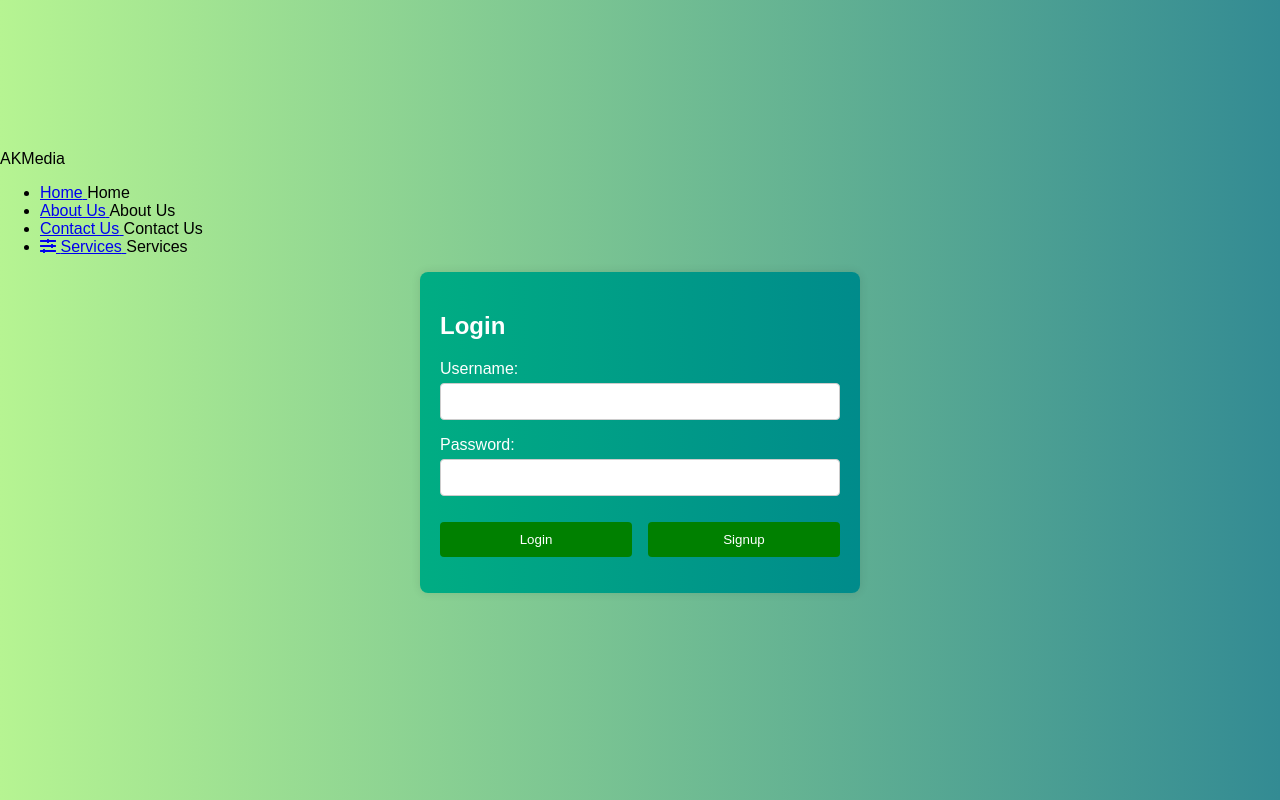
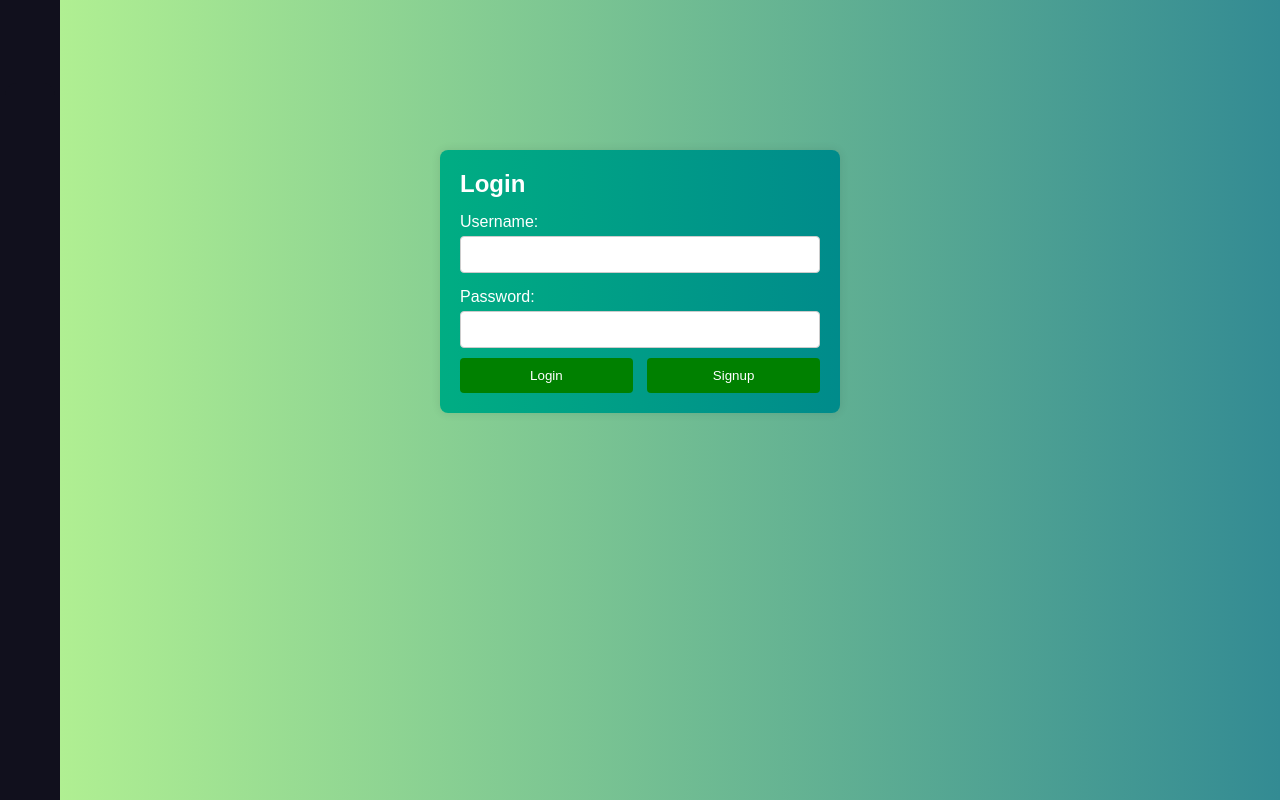
Before and after one commit to ansarkp10/akmedia, a Django app: page /login/ in a window 1280 px wide. Run offline with Django 5.2, Linux system fonts and the light colour scheme.

Commit message:
Update login.html

```diff
--- a/content/templates/login.html
+++ b/content/templates/login.html
@@ -88,6 +88,508 @@
         margin-top: 10px;
       }
     }
+
+    /* side navigation bar /*
+
+ /* Google Font Link */
+
+@import url('https://fonts.googleapis.com/css2?family=Poppins:wght@200;300;400;500;600;700&display=swap');
+
+*{
+
+  margin: 0;
+
+  padding: 0;
+
+  box-sizing: border-box;
+
+  font-family: "Poppins" , sans-serif;
+
+}
+
+.sidebar{
+
+  position: fixed;
+
+  left: 0;
+
+  top: 0;
+
+  height: 100%;
+
+  width: 60px;
+
+  background: #11101D;
+
+  padding: 3px 5px;
+
+  z-index: 99;
+
+  transition: all 0.5s ease;
+
+}
+
+.sidebar.open{
+
+  width: 250px;
+
+}
+
+.sidebar .logo-details{
+
+  height: 60px;
+
+  display: flex;
+
+  align-items: center;
+
+  position: relative;
+
+}
+
+.sidebar .logo-details .icon{
+
+  opacity: 0;
+
+  transition: all 0.5s ease;
+
+}
+
+.sidebar .logo-details .logo_name{
+
+  color: #fff;
+
+  font-size: 20px;
+
+  font-weight: 600;
+
+  opacity: 0;
+
+  transition: all 0.5s ease;
+
+}
+
+.sidebar.open .logo-details .icon,
+
+.sidebar.open .logo-details .logo_name{
+
+  opacity: 1;
+
+}
+
+.sidebar .logo-details #btn{
+
+  position: absolute;
+
+  top: 50%;
+
+  right: 0;
+
+  transform: translateY(-50%);
+
+  font-size: 22px;
+
+  transition: all 0.4s ease;
+
+  font-size: 23px;
+
+  text-align: center;
+
+  cursor: pointer;
+
+  transition: all 0.5s ease;
+
+}
+
+.sidebar.open .logo-details #btn{
+
+  text-align: center;
+
+}
+
+.sidebar i{
+
+  color: #fff;
+
+  height: 60px;
+
+  min-width: 50px;
+
+  font-size: 28px;
+
+  text-align: center;
+
+  line-height: 60px;
+
+}
+
+.sidebar .nav-list{
+
+  margin-top: 20px;
+
+  height: 100%;
+
+}
+
+.sidebar li{
+
+  position: relative;
+
+  margin: 8px 0;
+
+  list-style: none;
+
+}
+
+.sidebar li .tooltip{
+
+  position: absolute;
+
+  top: -20px;
+
+  left: calc(100% + 15px);
+
+  z-index: 3;
+
+  background: #fff;
+
+  box-shadow: 0 5px 10px rgba(0, 0, 0, 0.3);
+
+  padding: 6px 12px;
+
+  border-radius: 4px;
+
+  font-size: 15px;
+
+  font-weight: 400;
+
+  opacity: 0;
+
+  white-space: nowrap;
+
+  pointer-events: none;
+
+  transition: 0s;
+
+}
+
+.sidebar li:hover .tooltip{
+
+  opacity: 1;
+
+  pointer-events: auto;
+
+  transition: all 0.4s ease;
+
+  top: 50%;
+
+  transform: translateY(-50%);
+
+}
+
+.sidebar.open li .tooltip{
+
+  display: none;
+
+}
+
+.sidebar input{
+
+  font-size: 15px;
+
+  color: #FFF;
+
+  font-weight: 400;
+
+  outline: none;
+
+  height: 50px;
+
+  width: 95%;
+
+  width: 50px;
+
+  border: none;
+
+  border-radius: 12px;
+
+  transition: all 0.5s ease;
+
+  background: #1d1b31;
+
+}
+
+.sidebar.open input{
+
+  padding: 0 20px 0 50px;
+
+  width: 100%;
+
+}
+
+.sidebar .bx-search{
+
+  position: absolute;
+
+  top: 50%;
+
+  left: 0;
+
+  transform: translateY(-50%);
+
+  font-size: 22px;
+
+  background: #1d1b31;
+
+  color: #FFF;
+
+}
+
+.sidebar.open .bx-search:hover{
+
+  background: #1d1b31;
+
+  color: #FFF;
+
+}
+
+.sidebar .bx-search:hover{
+
+  background: #FFF;
+
+  color: #11101d;
+
+}
+
+.sidebar li a{
+
+  display: flex;
+
+  height: 100%;
+
+  width: 100%;
+
+  border-radius: 12px;
+
+  align-items: center;
+
+  text-decoration: none;
+
+  transition: all 0.4s ease;
+
+  background: #11101D;
+
+}
+
+.sidebar li a:hover{
+
+  background: #FFF;
+
+}
+
+.sidebar li a .links_name{
+
+  color: #fff;
+
+  font-size: 15px;
+
+  font-weight: 400;
+
+  white-space: nowrap;
+
+  opacity: 0;
+
+  pointer-events: none;
+
+  transition: 0.4s;
+
+}
+
+.sidebar.open li a .links_name{
+
+  opacity: 1;
+
+  pointer-events: auto;
+
+}
+
+.sidebar li a:hover .links_name,
+
+.sidebar li a:hover i{
+
+  transition: all 0.5s ease;
+
+  color: #11101D;
+
+}
+
+.sidebar li i{
+
+  height: 50px;
+
+  line-height: 50px;
+
+  font-size: 18px;
+
+  border-radius: 12px;
+
+}
+
+.sidebar li.profile{
+
+  position: fixed;
+
+  height: 60px;
+
+  width: 60px;
+
+  left: 0;
+
+  bottom: -8px;
+
+  padding: 10px 14px;
+
+  background: #1d1b31;
+
+  transition: all 0.5s ease;
+
+  overflow: hidden;
+
+}
+
+.sidebar.open li.profile{
+
+  width: 250px;
+
+}
+
+.sidebar li .profile-details{
+
+  display: flex;
+
+  align-items: center;
+
+  flex-wrap: nowrap;
+
+}
+
+.sidebar li img{
+
+  height: 45px;
+
+  width: 45px;
+
+  object-fit: cover;
+
+  border-radius: 6px;
+
+  margin-right: 10px;
+
+}
+
+.sidebar li.profile .name,
+
+.sidebar li.profile .job{
+
+  font-size: 15px;
+
+  font-weight: 400;
+
+  color: #fff;
+
+  white-space: nowrap;
+
+}
+
+.sidebar li.profile .job{
+
+  font-size: 12px;
+
+}
+
+.sidebar .profile #log_out{
+
+  position: absolute;
+
+  top: 50%;
+
+  right: 0;
+
+  transform: translateY(-50%);
+
+  background: #1d1b31;
+
+  width: 100%;
+
+  height: 60px;
+
+  line-height: 60px;
+
+  border-radius: 0px;
+
+  transition: all 0.5s ease;
+
+}
+
+.sidebar.open .profile #log_out{
+
+  width: 50px;
+
+  background: none;
+
+}
+
+.home-section{
+
+  position: relative;
+
+  background: #E4E9F7;
+
+  min-height: 100vh;
+
+  top: 0;
+
+  left: 78px;
+
+  width: calc(100% - 78px);
+
+  transition: all 0.5s ease;
+
+  z-index: 2;
+
+}
+
+.sidebar.open ~ .home-section{
+
+  left: 250px;
+
+  width: calc(100% - 250px);
+
+}
+
+.home-section .text{
+
+  display: inline-block;
+
+  color: #11101d;
+
+  font-size: 25px;
+
+  font-weight: 500;
+
+  margin: 18px
+
+}
+
+@media (max-width: 420px) {
+
+  .sidebar li .tooltip{
+
+    display: none;
+
+  }
+
+    }
   </style>
 </head>
 <body>
```
